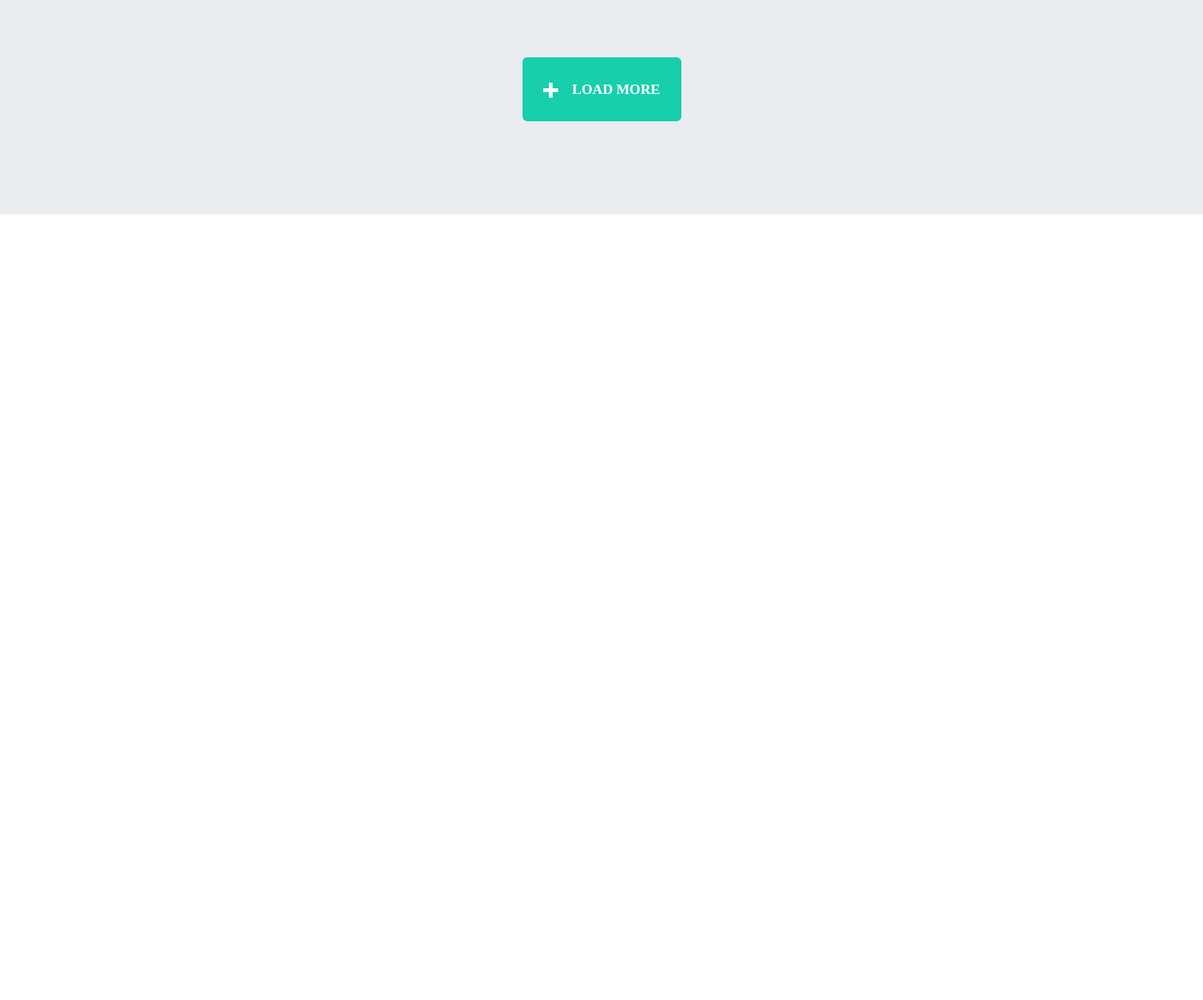
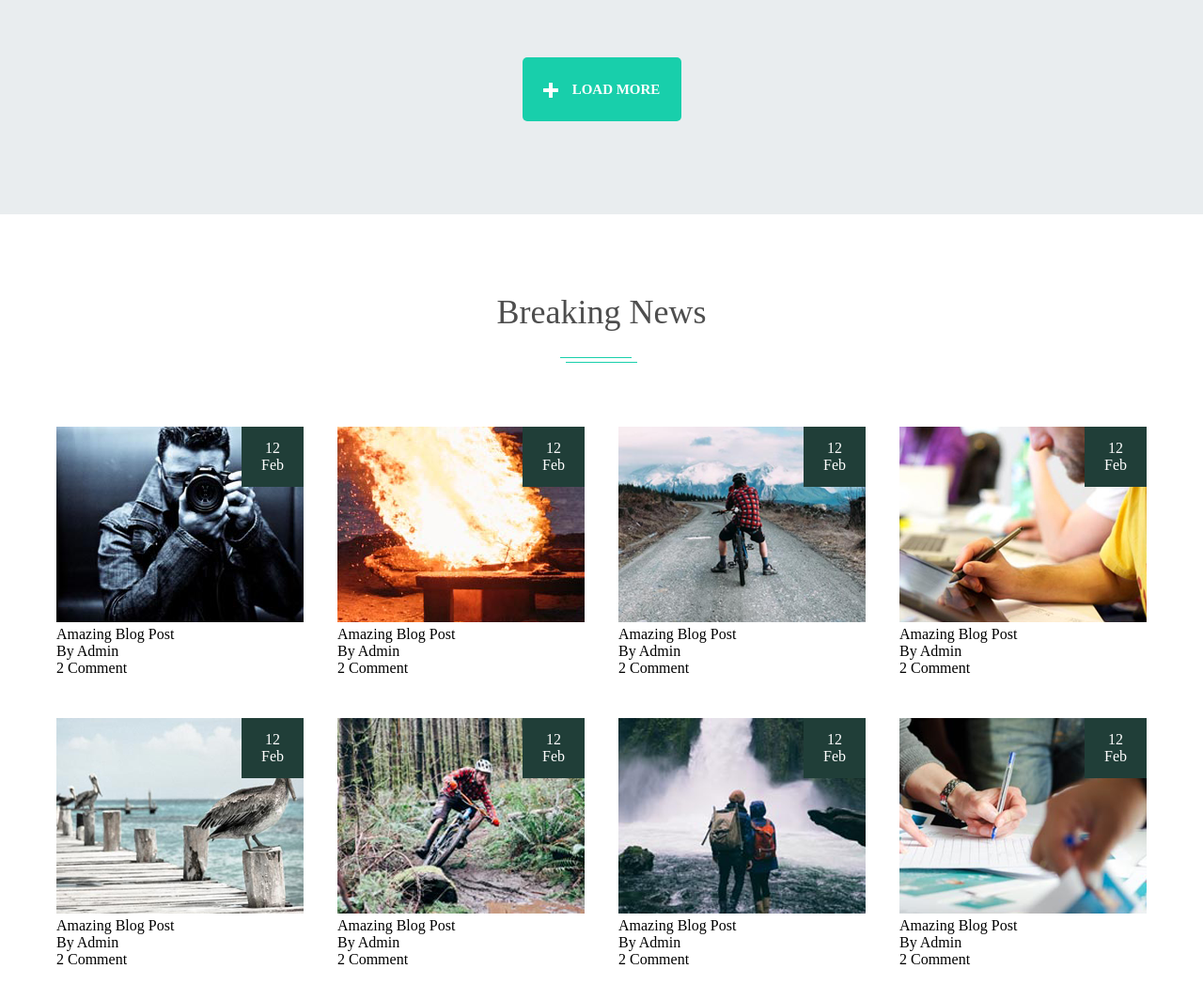
Before and after one commit to mitskelevychp/step-one, a plain HTML site: page index.html in a window 1280 px wide. Shown: the part 4754-5818 px from the top of the page at 94% size. Before the commit the page ends 4982 px from the top, so only its background shows below. Drawn offline with Linux system fonts and the light colour scheme; files whose address does not match are found by name.

Commit message:
block Posts partly

```diff
--- a/index.html
+++ b/index.html
@@ -427,6 +427,133 @@
         <!-- BLOCK 5 - WORK EXAMPLES  - FINISH -->
 
         <!-- BLOCK 6 - POSTS  - START -->
+        <div class="posts-wrapper container">
+            <h2>Breaking News</h2>
+            <div class="decor-line"></div>
+            <div class="decor-line"></div>
+            <div class="posts">
+                <div class="post-wrapper">
+                    <div class="post_date">
+                        <p>12</p>
+                        <p>feb</p>
+                    </div>
+                    <img
+                        src="./images/breaking-news/breaking-news-1.png"
+                        alt="breaking-news-1"
+                    />
+                    <h3>Amazing Blog Post</h3>
+                    <div class="under-title">
+                        <p>By admin</p>
+                        <p>2 comment</p>
+                    </div>
+                </div>
+                <div class="post-wrapper">
+                    <div class="post_date">
+                        <p>12</p>
+                        <p>feb</p>
+                    </div>
+                    <img
+                        src="./images/breaking-news/breaking-news-2.png"
+                        alt="breaking-news-2"
+                    />
+                    <h3>Amazing Blog Post</h3>
+                    <div class="under-title">
+                        <p>By admin</p>
+                        <p>2 comment</p>
+                    </div>
+                </div>
+                <div class="post-wrapper">
+                    <div class="post_date">
+                        <p>12</p>
+                        <p>feb</p>
+                    </div>
+                    <img
+                        src="./images/breaking-news/breaking-news-3.png"
+                        alt="breaking-news-3"
+                    />
+                    <h3>Amazing Blog Post</h3>
+                    <div class="under-title">
+                        <p>By admin</p>
+                        <p>2 comment</p>
+                    </div>
+                </div>
+                <div class="post-wrapper">
+                    <div class="post_date">
+                        <p>12</p>
+                        <p>feb</p>
+                    </div>
+                    <img
+                        src="./images/breaking-news/breaking-news-4.png"
+                        alt="breaking-news-4"
+                    />
+                    <h3>Amazing Blog Post</h3>
+                    <div class="under-title">
+                        <p>By admin</p>
+                        <p>2 comment</p>
+                    </div>
+                </div>
+                <div class="post-wrapper">
+                    <div class="post_date">
+                        <p>12</p>
+                        <p>feb</p>
+                    </div>
+                    <img
+                        src="./images/breaking-news/breaking-news-5.png"
+                        alt="breaking-news-5"
+                    />
+                    <h3>Amazing Blog Post</h3>
+                    <div class="under-title">
+                        <p>By admin</p>
+                        <p>2 comment</p>
+                    </div>
+                </div>
+                <div class="post-wrapper">
+                    <div class="post_date">
+                        <p>12</p>
+                        <p>feb</p>
+                    </div>
+                    <img
+                        src="./images/breaking-news/breaking-news-6.png"
+                        alt="breaking-news-6"
+                    />
+                    <h3>Amazing Blog Post</h3>
+                    <div class="under-title">
+                        <p>By admin</p>
+                        <p>2 comment</p>
+                    </div>
+                </div>
+                <div class="post-wrapper">
+                    <div class="post_date">
+                        <p>12</p>
+                        <p>feb</p>
+                    </div>
+                    <img
+                        src="./images/breaking-news/breaking-news-7.png"
+                        alt="breaking-news-7"
+                    />
+                    <h3>Amazing Blog Post</h3>
+                    <div class="under-title">
+                        <p>By admin</p>
+                        <p>2 comment</p>
+                    </div>
+                </div>
+                <div class="post-wrapper">
+                    <div class="post_date">
+                        <p>12</p>
+                        <p>feb</p>
+                    </div>
+                    <img
+                        src="./images/breaking-news/breaking-news-8.png"
+                        alt="breaking-news-8"
+                    />
+                    <h3>Amazing Blog Post</h3>
+                    <div class="under-title">
+                        <p>By admin</p>
+                        <p>2 comment</p>
+                    </div>
+                </div>
+            </div>
+        </div>
         <!-- BLOCK 6 - POSTS  - FINISH -->
     </body>
 </html>
--- a/styles/styles.css
+++ b/styles/styles.css
@@ -519,7 +519,7 @@ h2 {
   background-color: var(--color-blocks-third);
   border: 1px solid #DADADA;
   color: var(--color-blocks-secondary);
-  font-size: 14px;
+  font-size: var(--font-size-small);
   line-height: 42px;
   padding: 14px 15px 13px;
   cursor: pointer;
@@ -595,7 +595,7 @@ h2 {
 .work-examples__tabs-content__first-cell-wrapper p:nth-child(2) {
   text-transform: uppercase;
   color: var(--color-blocks-main-two);
-  font-size: 14px;
+  font-size: var(--font-size-small);
   font-weight: 700;
   line-height: 25px;
 }
@@ -618,5 +618,48 @@ h2 {
 /* ------------------- BLOCK 5 - WORK EXAMPLES ------------------- */
 
 /* ------------------- BLOCK 6 - POSTS ------------------- */
+.posts-wrapper {
+  margin-top: 84px;
+  margin-bottom: 86px;
+  display: flex;
+  flex-direction: column;
+  align-items: center;
+}
 
+.posts {
+  margin-top: 68px;
+  display: flex;
+  flex-wrap: wrap;
+  justify-content: space-between;
+}
+
+.post-wrapper {
+  margin-bottom: 44px;
+  position: relative;
+}
+
+.post_date {
+  position: absolute;
+  right: 0;
+  width: 66px;
+  height: 64px;
+  background-color: var(--color-post-date);
+  color: var(--color-blocks-main-one);
+  display: flex;
+  flex-direction: column;
+  align-items: center;
+  justify-content: center;
+}
+
+.post_date p {
+  text-transform: capitalize;
+}
+
+h3 {
+  text-transform: capitalize;
+}
+
+.under-title p {
+  text-transform: capitalize;
+}
 /* ------------------- BLOCK 6 - POSTS ------------------- */
--- a/styles/variables.css
+++ b/styles/variables.css
@@ -5,6 +5,7 @@
   --color-blocks-main-three: #1c2a33;
   --color-blocks-secondary: #717171;
   --color-blocks-third: #E9EDEF;
+  --color-post-date: #203E38;
 
   --color-footer: #22353f;
 
@@ -28,7 +29,6 @@
 
   /* FONT SIZE */
   --font-size-header-title: 32px;
-  --font-size-menu: 16px;
 
   --font-size-site-main-text: 78px;
   --font-size-header-secondary: 35px;
@@ -38,10 +38,5 @@
 
   --font-size-titles: 36px;
 
-  --font-size-tubs-title: 16px;
-  --font-size-tubs-text: 14px;
-
-  --color-shifts-footer: 14px;
-
-  --color-shifts-buttons: 14px;
+  --font-size-small: 14px;
 }
```
